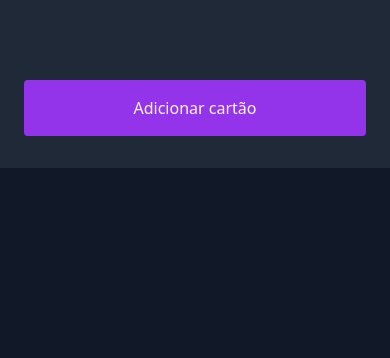
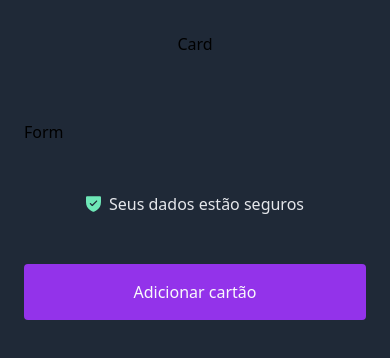
Before and after one commit to jfilipedias/credit-card-form, a React (Vite) app: page / in a window 390 px wide. Shown: the top 358 px of the page. Built offline with nearby package versions, Linux system fonts and the light colour scheme.

Commit message:
feat: Setups the responsive layout

```diff
--- a/src/App.tsx
+++ b/src/App.tsx
@@ -1,14 +1,33 @@
+import clsx from 'clsx'
+import ShieldIcon from './assets/shield.svg'
 import { Button } from './components/Button'
 import './styles/main.css'
+
+function SafeLegend({ className }: { className?: string }) {
+  return (
+    <div className={clsx('flex items-center gap-2', className)}>
+      <img src={ShieldIcon} alt="Ícone de segurança" />
+      <span className="text-[#E5E7EB]">Seus dados estão seguros</span>
+    </div>
+  )
+}
 
 function App() {
   return (
     <>
-      <form className="mx-auto flex max-w-3xl flex-col items-center border-[#374151] bg-[#1F2937] px-6 py-8 lg:mt-16 lg:rounded-md lg:border lg:p-8">
-        <div className="flex flex-col lg:flex-row">
-          <section></section>
+      <form className="mx-auto flex h-screen max-w-3xl flex-col items-center border-[#374151] bg-[#1F2937] px-6 py-8 lg:mt-16 lg:h-fit lg:rounded-md lg:border lg:p-8">
+        <div className="flex w-full flex-col items-center gap-16 lg:flex-row-reverse lg:items-start">
+          <section className="flex w-72 flex-col items-center gap-8">
+            <div>Card</div>
 
-          <section></section>
+            <SafeLegend className="hidden lg:flex" />
+          </section>
+
+          <section className="flex w-full grow flex-col items-center gap-12 lg:w-auto">
+            <div className="w-full">Form</div>
+
+            <SafeLegend className="lg:hidden" />
+          </section>
         </div>
 
         <Button className="mt-12 w-full">Adicionar cartão</Button>
```
